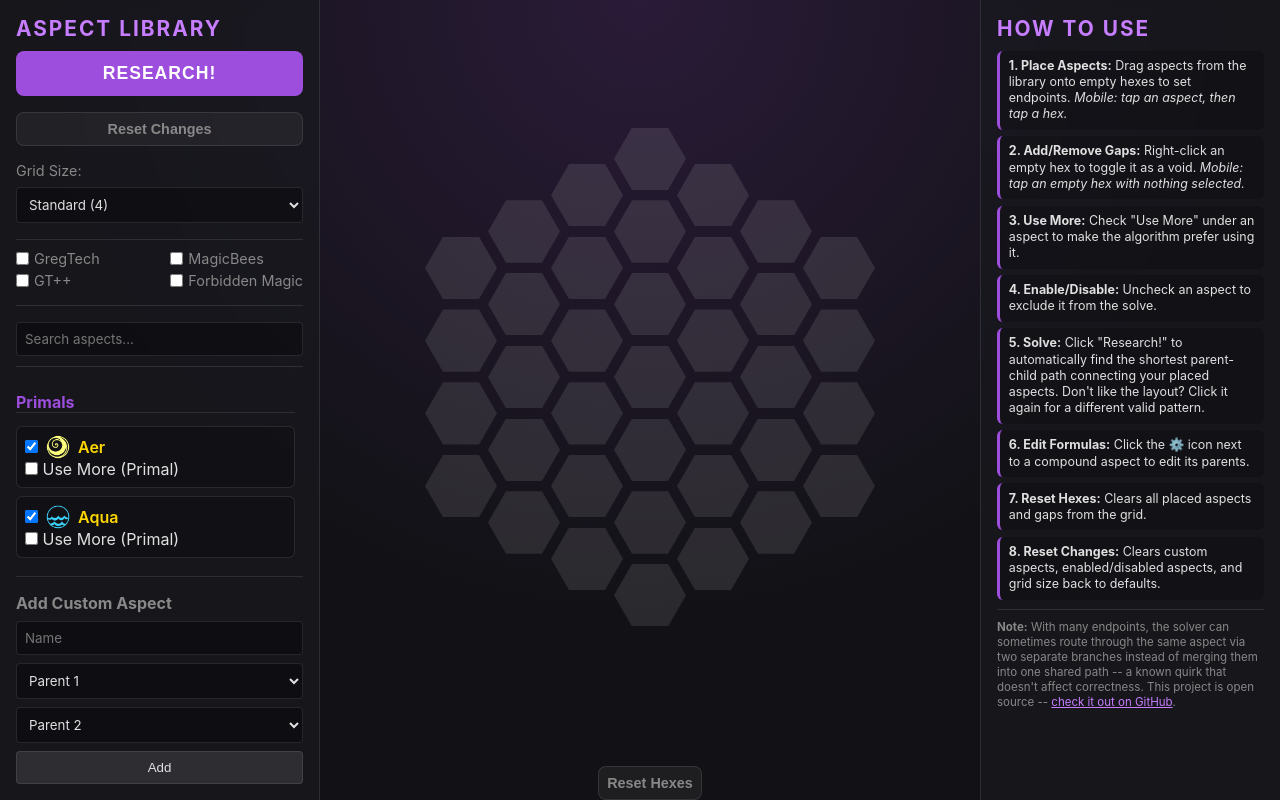
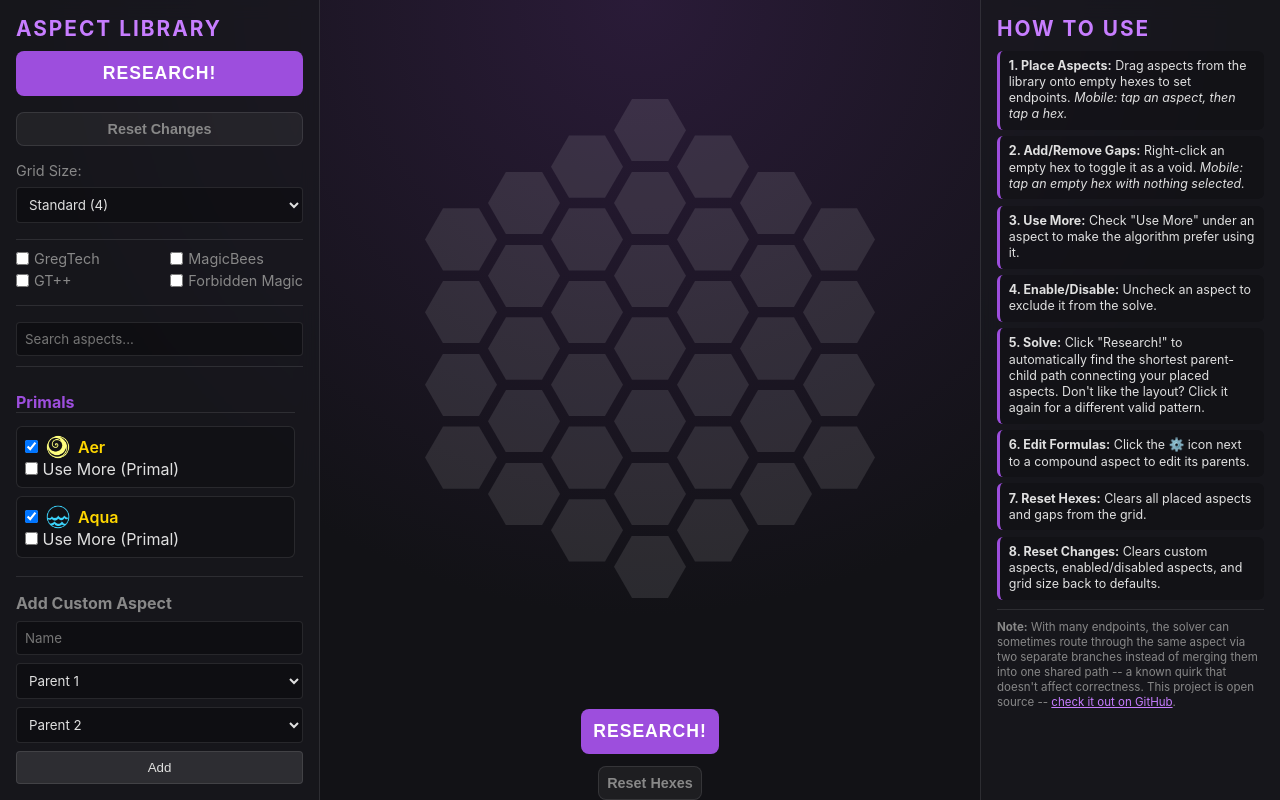
Before and after one commit to exaltedo2/ThaumcraftResearcher, a website built with Vite: page index.html in a window 1280 px wide. Built offline with nearby package versions, Linux system fonts and the light colour scheme.

Commit message:
Add a second Research button below the grid, above Reset Hexes

```diff
--- a/index.html
+++ b/index.html
@@ -88,6 +88,7 @@
         <div class="grid-container" id="grid-container">
           <!-- Hexagons injected by JS -->
         </div>
+        <button id="btn-research-2" class="primary-btn grid-reset-btn">Research!</button>
         <button id="btn-reset-hexes" class="secondary-btn grid-reset-btn">Reset Hexes</button>
       </main>
 
--- a/src/main.js
+++ b/src/main.js
@@ -94,8 +94,7 @@ document.addEventListener('DOMContentLoaded', () => {
     });
 
     // 8. Solver Integration
-    const btnResearch = document.getElementById('btn-research');
-    btnResearch.addEventListener('click', () => {
+    const runSolver = () => {
         // Clear paths visually and from the model BEFORE solving
         gridRenderer.clearPaths();
 
@@ -108,5 +107,8 @@ document.addEventListener('DOMContentLoaded', () => {
         } else {
             alert("No valid path could be found to connect all endpoints with the currently enabled aspects!");
         }
-    });
+    };
+
+    document.getElementById('btn-research').addEventListener('click', runSolver);
+    document.getElementById('btn-research-2').addEventListener('click', runSolver);
 });
```
